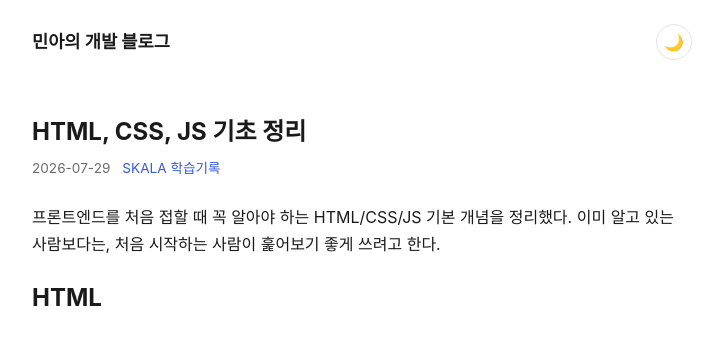
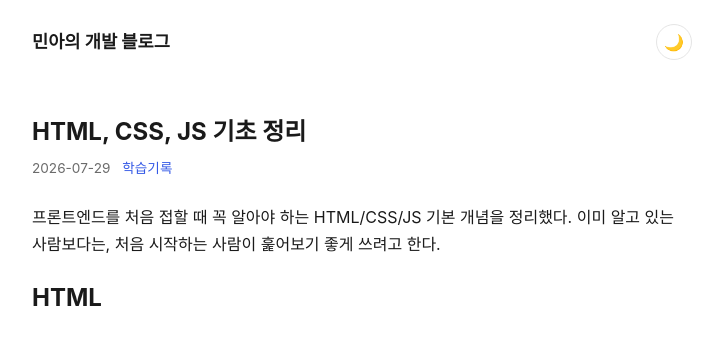
Before and after one commit to naneunmina/naneunmina.github.io, a Jekyll site: the page built from _posts/2026-07-29-html-css-js-basics.md, in a window 1280 px wide and 900 px high. Shown: the top 342 px of the window, without its empty margins (278-1001 px from the left). Built offline with Jekyll 4.4.1, drawn with Linux system fonts in a browser that asks for light colours.

Commit message:
부트캠프 관련 언급(SKALA) 제거, 소개 글 삭제

```diff
--- a/_config.yml
+++ b/_config.yml
@@ -1,12 +1,12 @@
 title: 민아의 개발 블로그
-description: SKALA 학습기록 · 프로젝트 · 회고를 기록하는 기술 블로그
+description: 학습기록 · 프로젝트 · 회고를 기록하는 기술 블로그
 url: "https://naneunmina.github.io"
 
 markdown: kramdown
 permalink: /:year/:month/:day/:title/
 
 categories_list:
-  - SKALA 학습기록
+  - 학습기록
   - 프로젝트
   - 회고
 
--- a/_posts/2026-07-29-html-css-js-basics.md
+++ b/_posts/2026-07-29-html-css-js-basics.md
@@ -1,7 +1,7 @@
 ---
 layout: post
 title: "HTML, CSS, JS 기초 정리"
-category: SKALA 학습기록
+category: 학습기록
 ---
 
 프론트엔드를 처음 접할 때 꼭 알아야 하는 HTML/CSS/JS 기본 개념을 정리했다. 이미 알고 있는 사람보다는, 처음 시작하는 사람이 훑어보기 좋게 쓰려고 한다.
```
Also changed, not shown: _posts/2026-07-27-blog-start.md (deleted, +0 -7 lines), README.md.
